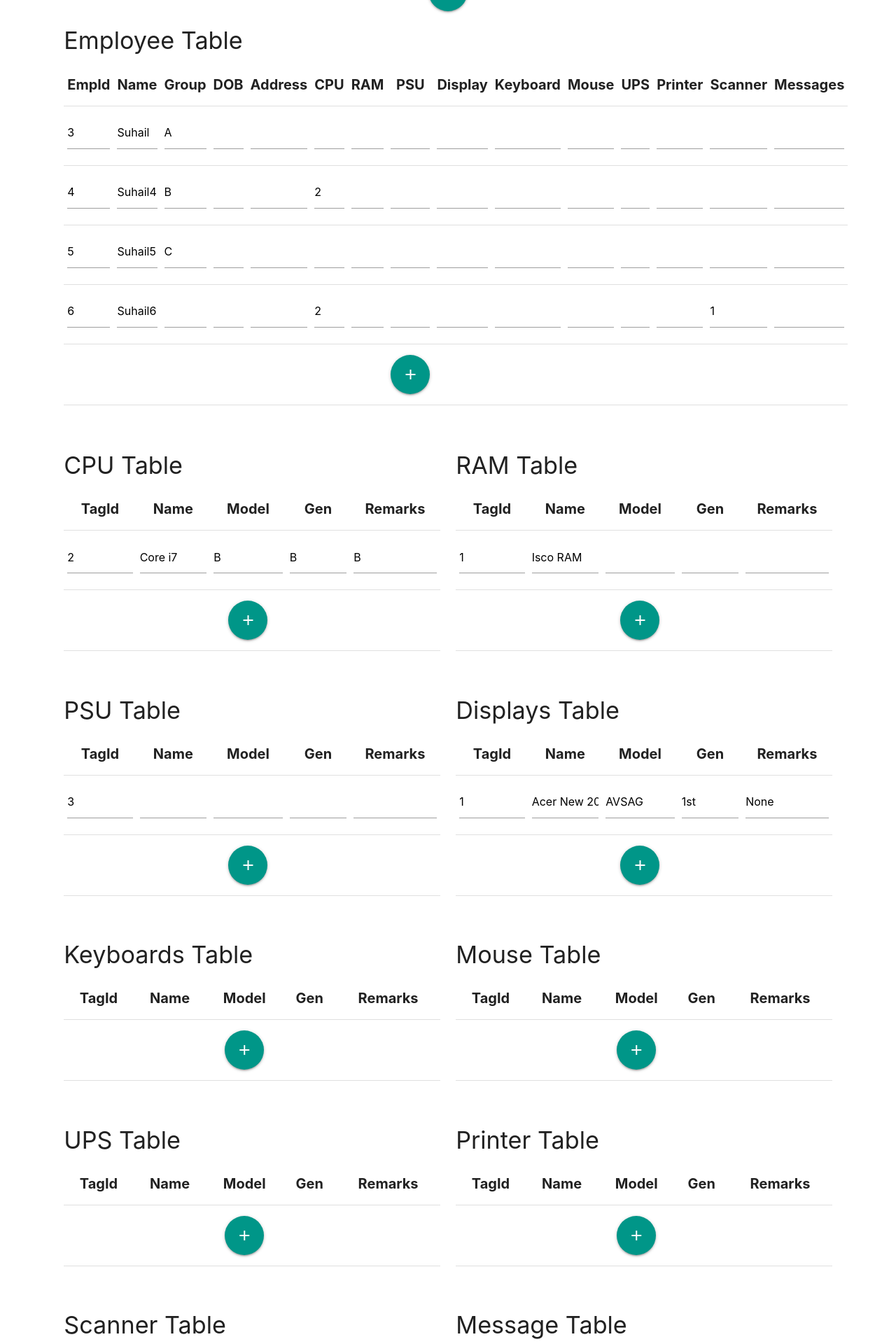
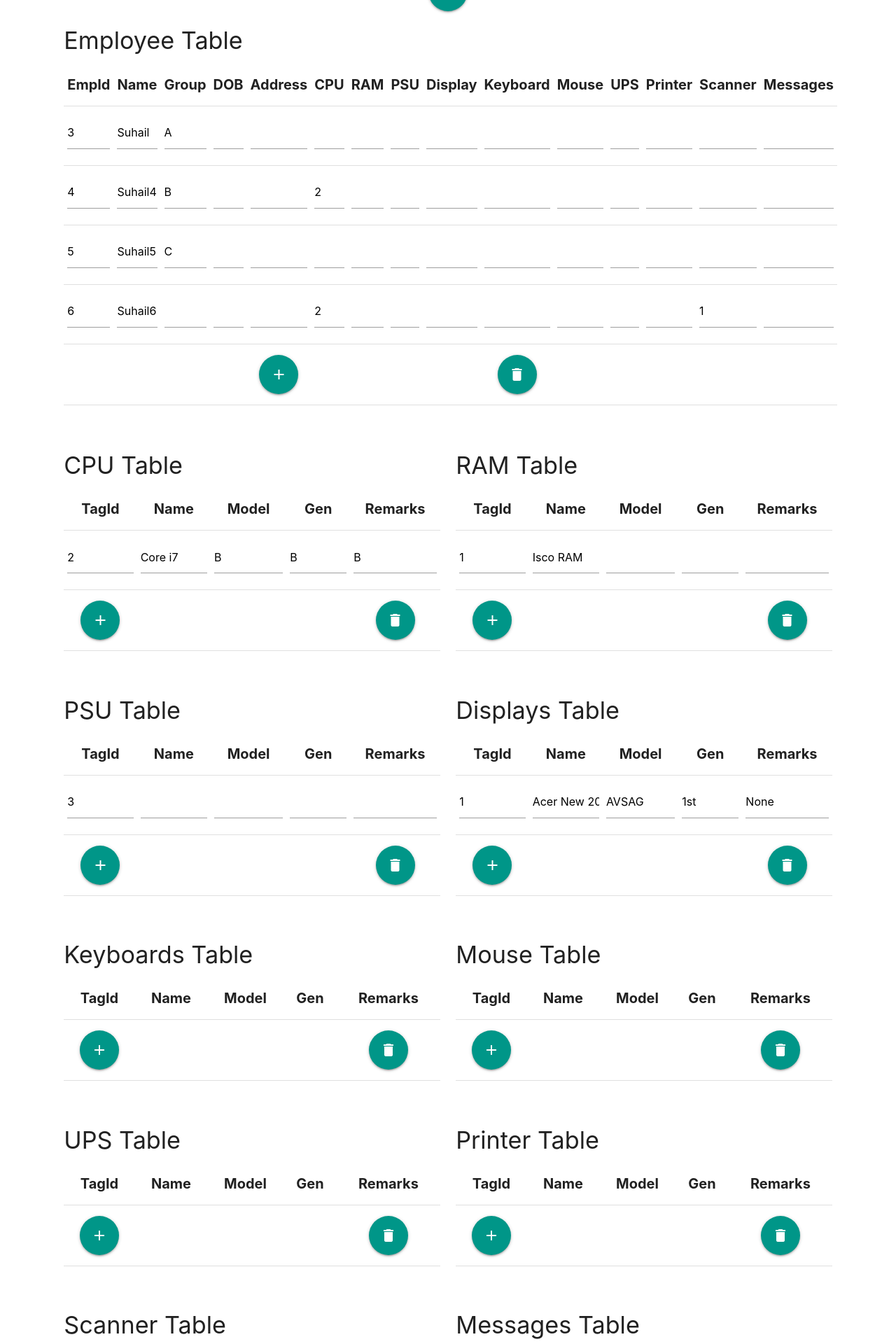
Before and after one commit to suhailsinghbains/DRDO_IMS, a Flask app: page /edit in a window 1280 px wide. Shown: the part 240-2160 px from the top of the page at 70% size. Run offline with Flask 2, Linux system fonts and the light colour scheme; a user stored in the database is signed in; data comes from the database, SQL or seed files in the repository; both versions use the stored data as it was after the commit; data that the repository does not hold is empty.

Commit message:
Project Completed

```diff
--- a/app.py
+++ b/app.py
@@ -4,6 +4,7 @@
 from flask import Flask, render_template, url_for, request, redirect, session
 from flask_sqlalchemy import SQLAlchemy
 from datetime import datetime
+import json
 
 app = Flask(__name__)
 app.config['SQLALCHEMY_DATABASE_URI'] = 'sqlite:///test.db'
@@ -424,20 +425,23 @@ def messages():
         return redirect('/messages')
     else:
         #Go to the Messages Page
-        emp = Employees.query.filter_by(empId=session['userId']).first().messages
-        if(emp==None):
+        if(Employees.query.filter_by(empId=session['userId']).first()==None):
             messages='[]'
         else:
-            tags=emp.split(',')
-            messages='['
-            for tag in tags:
-                print(tag)
-                if(messages=='['):
-                    messages+=str(Messages.query.filter_by(tagId=tag).first())
-                else:
-                    messages=messages+','+str(Messages.query.filter_by(tagId=tag).first())
-            messages+=']'
-        # print(eval(messages.split('"')[0]))
+            emp = Employees.query.filter_by(empId=session['userId']).first().messages
+            if(emp==None):
+                messages='[]'
+            else:
+                tags=emp.split(',')
+                messages='['
+                for tag in tags:
+                    print(tag)
+                    if(messages=='['):
+                        messages+=str(Messages.query.filter_by(tagId=tag).first())
+                    else:
+                        messages=messages+','+str(Messages.query.filter_by(tagId=tag).first())
+                messages+=']'
+            # print(eval(messages.split('"')[0]))
         return render_template('Messages/index.html', msg=eval(messages.split('"')[0]), empId=session['userId'])
 
 @app.route('/signOut', methods=['GET'])
@@ -450,6 +454,90 @@ def signOut():
 @app.route('/edit', methods=['POST', 'GET'])
 def edit():
     if request.method == 'POST':
+        prop = ['Employees', 'Cpu', 'Ram', 'Psu', 'Display', 'Keyboard', 'Mouse', 'Ups', 'Printer', 'Scanner', 'Messages']
+        i=-1
+        for obj in json.loads(request.form['alldata']):
+            i+=1
+            print(prop[i])
+            for item in obj[prop[i]]:
+                # tempClass = eval(prop[i])
+                # for item in eval(prop[i]).query.all():
+                #     delClass = eval(prop[i]).query.delete()
+                if prop[i]=='Employees':
+                    auth = Auth.query.filter_by(empId = item['value'][0]['EmpId']).first()
+                    if(auth==None):
+                        authUser = Auth(item['value'][0]['EmpId'], 'password')
+                        db.session.add(authUser)
+                    tempClass=eval(prop[i]).query.filter_by(empId= int(item['value'][0]['EmpId'])).first()
+                    if(tempClass!=None):
+                        tempClass.empId = int(item['value'][0]['EmpId'])
+                        tempClass.name = item['value'][1]['Name']
+                        tempClass.group = item['value'][2]['Group']
+                        tempClass.dob= item['value'][3]['DOB']
+                        tempClass.address = item['value'][4]['Address']
+                        tempClass.cpu = item['value'][5]['CPU']
+                        tempClass.ram = item['value'][6]['RAM']
+                        tempClass.psu = item['value'][7]['PSU']
+                        tempClass.display = item['value'][8]['Display']
+                        tempClass.keyboard= item['value'][9]['Keyboard']
+                        tempClass.mouse= item['value'][10]['Mouse']
+                        tempClass.ups= item['value'][11]['UPS']
+                        tempClass.printer = item['value'][12]['Printer']
+                        tempClass.scanner = item['value'][13]['Scanner']
+                        tempClass.messages = item['value'][14]['Messages']
+                    else:
+                        tempClass = eval(prop[i])(int(item['value'][0]['EmpId']),
+                        item['value'][1]['Name'],
+                        item['value'][2]['Group'],
+                        item['value'][3]['DOB'],
+                        item['value'][4]['Address']
+                        )
+                        tempClass.cpu = item['value'][5]['CPU']
+                        tempClass.ram = item['value'][6]['RAM']
+                        tempClass.psu = item['value'][7]['PSU']
+                        tempClass.display = item['value'][8]['Display']
+                        tempClass.keyboard= item['value'][9]['Keyboard']
+                        tempClass.mouse= item['value'][10]['Mouse']
+                        tempClass.ups= item['value'][11]['UPS']
+                        tempClass.printer = item['value'][12]['Printer']
+                        tempClass.scanner = item['value'][13]['Scanner']
+                        tempClass.messages = item['value'][14]['Messages']
+                        db.session.add(tempClass)
+                    db.session.commit()
+                    # print(tempClass)
+                elif prop[i]=='Messages':
+                    tempClass=eval(prop[i]).query.filter_by(tagId= int(item['value'][0]['TagId'])).first()
+                    if(tempClass!=None):
+                        tempClass.tagId = int(item['value'][0]['TagId'])
+                        tempClass.title = item['value'][1]['Title']
+                        tempClass.messages = item['value'][2]['Content']
+                    else:
+                        tempClass = eval(prop[i])(int(item['value'][0]['TagId']),
+                        item['value'][1]['Title'],
+                        item['value'][2]['Content']
+                        )
+                        db.session.add(tempClass)
+                    db.session.commit()
+                else:
+                    tempClass=eval(prop[i]).query.filter_by(tagId= int(item['value'][0]['TagId'])).first()
+                    if(tempClass!=None):
+                        tempClass.tagId = int(item['value'][0]['TagId'])
+                        tempClass.name = item['value'][1]['Name']
+                        tempClass.model = item['value'][2]['Model']
+                        tempClass.gen = item['value'][3]['Gen']
+                        tempClass.remarks = item['value'][4]['Remarks']
+                    else:
+                        tempClass = eval(prop[i])(int(item['value'][0]['TagId']),
+                        item['value'][1]['Name'],
+                        item['value'][2]['Model'],
+                        item['value'][3]['Gen'],
+                        item['value'][4]['Remarks']
+                        )
+                        db.session.add(tempClass)
+                    db.session.commit()
+                print(eval(prop[i]).query.all())
+
+        # print(arr)
         #Get JS object here and update all the entries
         #Delete all the tables
         # Insert all the values received
--- a/templates/Edit/index.html
+++ b/templates/Edit/index.html
@@ -49,14 +49,21 @@
                         <td></td>
                         <td></td>
                         <td></td>
-                        <td></td>
-                        <td></td>
-                        <td></td>
                         <td>
                             <a id="EmployeeAdd"
                                 class="btn-floating btn-large waves-effect waves-light teal btn tooltipped"
                                 data-position="bottom" data-tooltip="Add Employee Entry"><i class="material-icons"
                                     onclick="Add(0)">add</i></a>
+                        </td>
+                        <td></td>
+                        <td></td>
+                        <td></td>
+                        <td></td>
+                        <td>
+                            <a id="EmployeeRem"
+                                class="btn-floating btn-large waves-effect waves-light teal btn tooltipped"
+                                data-position="bottom" data-tooltip="Remove Last Employee Entry"><i
+                                    class="material-icons" onclick="Delete(0)">delete</i></a>
                         </td>
                     </tr>
                 </tbody>
@@ -87,13 +94,20 @@
                         </tr>
                         {% endfor %}
                         <tr>
-                            <td></td>
-                            <td></td>
                             <td>
                                 <a id="CpuAdd"
                                     class="btn-floating btn-large waves-effect waves-light teal btn tooltipped"
                                     data-position="right" data-tooltip="Add CPU Entry"><i class="material-icons"
                                         onclick="Add(1)">add</i></a>
+                            </td>
+                            <td></td>
+                            <td></td>
+                            <td></td>
+                            <td>
+                                <a id="CpuRem"
+                                    class="btn-floating btn-large waves-effect waves-light teal btn tooltipped"
+                                    data-position="right" data-tooltip="Remove Last CPU Entry"><i class="material-icons"
+                                        onclick="Delete(1)">delete</i></a>
                             </td>
                         </tr>
                     </tbody>
@@ -123,13 +137,20 @@
                         </tr>
                         {% endfor %}
                         <tr>
-                            <td></td>
-                            <td></td>
                             <td>
                                 <a id="RamAdd"
                                     class="btn-floating btn-large waves-effect waves-light teal btn tooltipped"
                                     data-position="left" data-tooltip="Add RAM Entry"><i class="material-icons"
                                         onclick="Add(2)">add</i></a>
+                            </td>
+                            <td></td>
+                            <td></td>
+                            <td></td>
+                            <td>
+                                <a id="RamRem"
+                                    class="btn-floating btn-large waves-effect waves-light teal btn tooltipped"
+                                    data-position="left" data-tooltip="Remove Last RAM Entry"><i class="material-icons"
+                                        onclick="Delete(2)">delete</i></a>
                             </td>
                         </tr>
                     </tbody>
@@ -160,13 +181,20 @@
                         </tr>
                         {% endfor %}
                         <tr>
-                            <td></td>
-                            <td></td>
                             <td>
                                 <a id="PsuAdd"
                                     class="btn-floating btn-large waves-effect waves-light teal btn tooltipped"
                                     data-position="right" data-tooltip="Add PSU Entry"><i class="material-icons"
                                         onclick="Add(3)">add</i></a>
+                            </td>
+                            <td></td>
+                            <td></td>
+                            <td></td>
+                            <td>
+                                <a id="PsuRem"
+                                    class="btn-floating btn-large waves-effect waves-light teal btn tooltipped"
+                                    data-position="right" data-tooltip="Remove Last PSU Entry"><i class="material-icons"
+                                        onclick="Delete(3)">delete</i></a>
                             </td>
                         </tr>
                     </tbody>
@@ -195,13 +223,20 @@
                         </tr>
                         {% endfor %}
                         <tr>
-                            <td></td>
-                            <td></td>
                             <td>
                                 <a id="DisplayAdd"
                                     class="btn-floating btn-large waves-effect waves-light teal btn tooltipped"
                                     data-position="left" data-tooltip="Add Display Entry"><i class="material-icons"
                                         onclick="Add(4)">add</i></a>
+                            </td>
+                            <td></td>
+                            <td></td>
+                            <td></td>
+                            <td>
+                                <a id="DisplayRem"
+                                    class="btn-floating btn-large waves-effect waves-light teal btn tooltipped"
+                                    data-position="left" data-tooltip="Remove Last Display Entry"><i
+                                        class="material-icons" onclick="Delete(4)">delete</i></a>
                             </td>
                         </tr>
                     </tbody>
@@ -232,13 +267,20 @@
                         </tr>
                         {% endfor %}
                         <tr>
-                            <td></td>
-                            <td></td>
                             <td>
                                 <a id="KeyboardAdd"
                                     class="btn-floating btn-large waves-effect waves-light teal btn tooltipped"
                                     data-position="right" data-tooltip="Add Keyboard Entry"><i class="material-icons"
                                         onclick="Add(5)">add</i></a>
+                            </td>
+                            <td></td>
+                            <td></td>
+                            <td></td>
+                            <td>
+                                <a id="KeyboardRem"
+                                    class="btn-floating btn-large waves-effect waves-light teal btn tooltipped"
+                                    data-position="right" data-tooltip="Remove Last Keyboard Entry"><i
+                                        class="material-icons" onclick="Delete(5)">delete</i></a>
                             </td>
                         </tr>
                     </tbody>
@@ -267,13 +309,20 @@
                         </tr>
                         {% endfor %}
                         <tr>
-                            <td></td>
-                            <td></td>
                             <td>
                                 <a id="MouseAdd"
                                     class="btn-floating btn-large waves-effect waves-light teal btn tooltipped"
                                     data-position="left" data-tooltip="Add Mouse Entry"><i class="material-icons"
                                         onclick="Add(6)">add</i></a>
+                            </td>
+                            <td></td>
+                            <td></td>
+                            <td></td>
+                            <td>
+                                <a id="MouseRem"
+                                    class="btn-floating btn-large waves-effect waves-light teal btn tooltipped"
+                                    data-position="left" data-tooltip="Remove Last Mouse Entry"><i
+                                        class="material-icons" onclick="Delete(6)">delete</i></a>
                             </td>
                         </tr>
                     </tbody>
@@ -305,13 +354,20 @@
                         </tr>
                         {% endfor %}
                         <tr>
+                            <td>
+                                <a id="UpsAdd"
+                                    class="btn-floating btn-large waves-effect waves-light teal btn tooltipped"
+                                    data-position="right" data-tooltip="Add UPS Entry"><i class="material-icons"
+                                        onclick="Add(7)">add</i></a>
+                            </td>
+                            <td></td>
                             <td></td>
                             <td></td>
                             <td>
-                                <a id="UpsIcon"
+                                <a id="UpsRem"
                                     class="btn-floating btn-large waves-effect waves-light teal btn tooltipped"
-                                    data-position="right" data-tooltip="Add UPS Entry"><i class="material-icons"
-                                        onclick="Add(7)">add</i></a>
+                                    data-position="right" data-tooltip="Remove Last UPS Entry"><i class="material-icons"
+                                        onclick="Delete(7)">delete</i></a>
                             </td>
                         </tr>
                     </tbody>
@@ -340,13 +396,20 @@
                         </tr>
                         {% endfor %}
                         <tr>
-                            <td></td>
-                            <td></td>
                             <td>
                                 <a id="PrinterAdd"
                                     class="btn-floating btn-large waves-effect waves-light teal btn tooltipped"
                                     data-position="left" data-tooltip="Add Printer Entry"><i class="material-icons"
                                         onclick="Add(8)">add</i></a>
+                            </td>
+                            <td></td>
+                            <td></td>
+                            <td></td>
+                            <td>
+                                <a id="PrinterRem"
+                                    class="btn-floating btn-large waves-effect waves-light teal btn tooltipped"
+                                    data-position="left" data-tooltip="Remove Last Printer Entry"><i
+                                        class="material-icons" onclick="Delete(8)">delete</i></a>
                             </td>
                         </tr>
                     </tbody>
@@ -378,13 +441,20 @@
                         </tr>
                         {% endfor %}
                         <tr>
-                            <td></td>
-                            <td></td>
                             <td>
                                 <a id="ScannerAdd"
                                     class="btn-floating btn-large waves-effect waves-light teal btn tooltipped"
                                     data-position="right" data-tooltip="Add Scanner Entry"><i class="material-icons"
                                         onclick="Add(9)">add</i></a>
+                            </td>
+                            <td></td>
+                            <td></td>
+                            <td></td>
+                            <td>
+                                <a id="ScannerRem"
+                                    class="btn-floating btn-large waves-effect waves-light teal btn tooltipped"
+                                    data-position="right" data-tooltip="Remove Last Scanner Entry"><i
+                                        class="material-icons" onclick="Delete(9)">delete</i></a>
                             </td>
                         </tr>
                     </tbody>
@@ -392,7 +462,7 @@
             </div>
 
             <div class="col s6">
-                <h4>Message Table</h4>
+                <h4>Messages Table</h4>
                 <table class="centered" name="Table">
                     <thead>
                         <tr>
@@ -412,12 +482,18 @@
                         </tr>
                         {% endfor %}
                         <tr>
-                            <td></td>
                             <td>
                                 <a id="MessageAdd"
                                     class="btn-floating btn-large waves-effect waves-light teal btn tooltipped"
-                                    data-position="left" data-tooltip="Add Message Entry"><i class="material-icons"
+                                    data-position="left" data-tooltip="Add Messages Entry"><i class="material-icons"
                                         onclick="Add(10)">add</i></a>
+                            </td>
+                            <td></td>
+                            <td>
+                                <a id="MessageRem"
+                                    class="btn-floating btn-large waves-effect waves-light teal btn tooltipped"
+                                    data-position="left" data-tooltip="Remove Last Messages Entry"><i
+                                        class="material-icons" onclick="Delete(10)">delete</i></a>
                             </td>
                         </tr>
                     </tbody>
@@ -431,7 +507,7 @@
     <br />
 </div>
 <script>
-    var prop = ['Employees', 'Cpu', 'Ram', 'Psu', 'Display', 'Keyboard', 'Mouse', 'Ups', 'Printer', 'Scanner', 'Message']
+    var prop = ['Employees', 'Cpu', 'Ram', 'Psu', 'Display', 'Keyboard', 'Mouse', 'Ups', 'Printer', 'Scanner', 'Messages']
     function Add(n) {
         // console.log(prop[n]);
         let Table = document.getElementsByName('Table')[n];
@@ -440,7 +516,7 @@
         if (prop[n] == 'Employees') {
             TRpart1 = '<tr><td><input value="';
             TRpart2 = '"></td><td><input value=""></td><td><input value=""></td><td><input value=""></td><td><input value=""></td><td><input value=""></td><td><input value=""></td><td><input value=""></td><td><input value=""></td><td><input value=""></td><td><input value=""></td><td><input value=""></td><td><input value=""></td><td><input value=""></td><td><input value=""></td></tr>';
-        } else if (prop[n] == 'Message') {
+        } else if (prop[n] == 'Messages') {
             TRpart1 = '<tr><td><input value="';
             TRpart2 = '"></td><td><input value=""></td><td><input value=""></td></tr>';
         } else {
@@ -459,6 +535,16 @@
             Table.children[1].insertRow(Table.children[1].children.length - 1).innerHTML = TRpart1 + newTagId + TRpart2;
         }
 
+    }
+    function Delete(n) {
+        let Table = document.getElementsByName('Table')[n];
+        // console.log(Table)
+        if (Table.children[1].children.length - 2 === -1) {
+            console.log('Nothing to be done');
+            alert('No rows could be deleted; None Exists');
+        } else {
+            Table.children[1].children[Table.children[1].children.length - 2].remove();
+        }
     }
     function Save() {
         let AllData = [];
@@ -491,6 +577,12 @@
             TR = [];
         }
         console.log(AllData)
+        $.post("/edit", {
+            'alldata': JSON.stringify(AllData)
+        }).then(newData => {
+            // console.log(newData)
+            // location.reload()
+        });
         // Send this to python code
     }
 </script>
```
Also changed, not shown: templates/Dashboard/index.html (+9 -9 lines), test.db.
